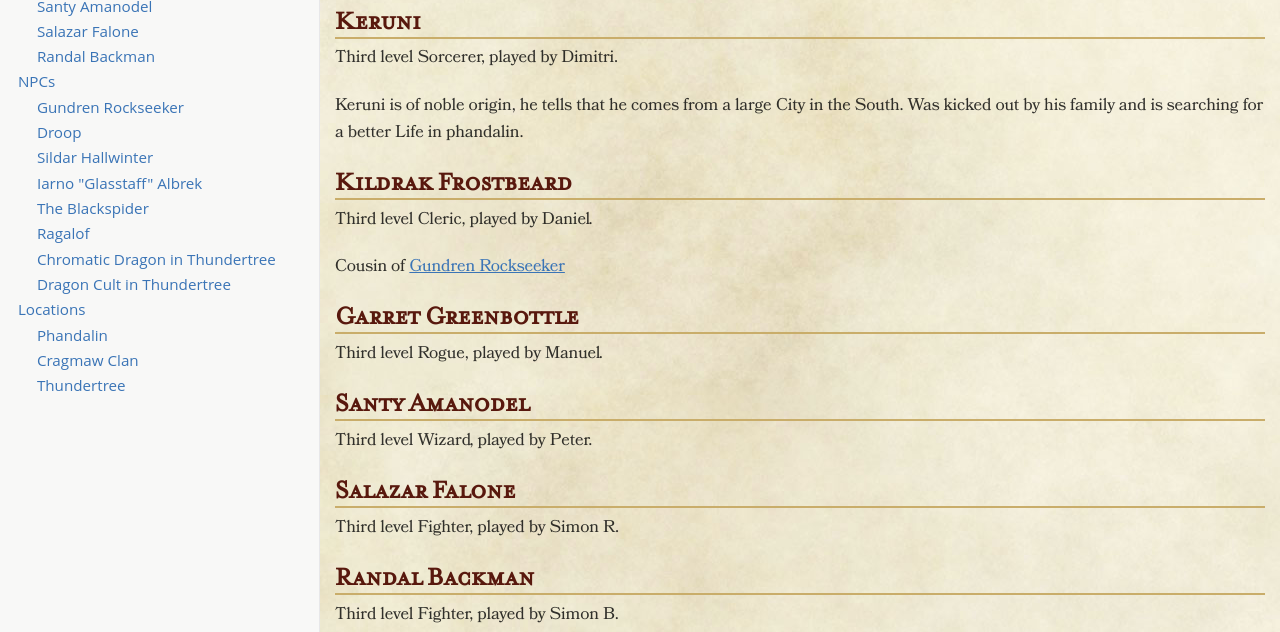
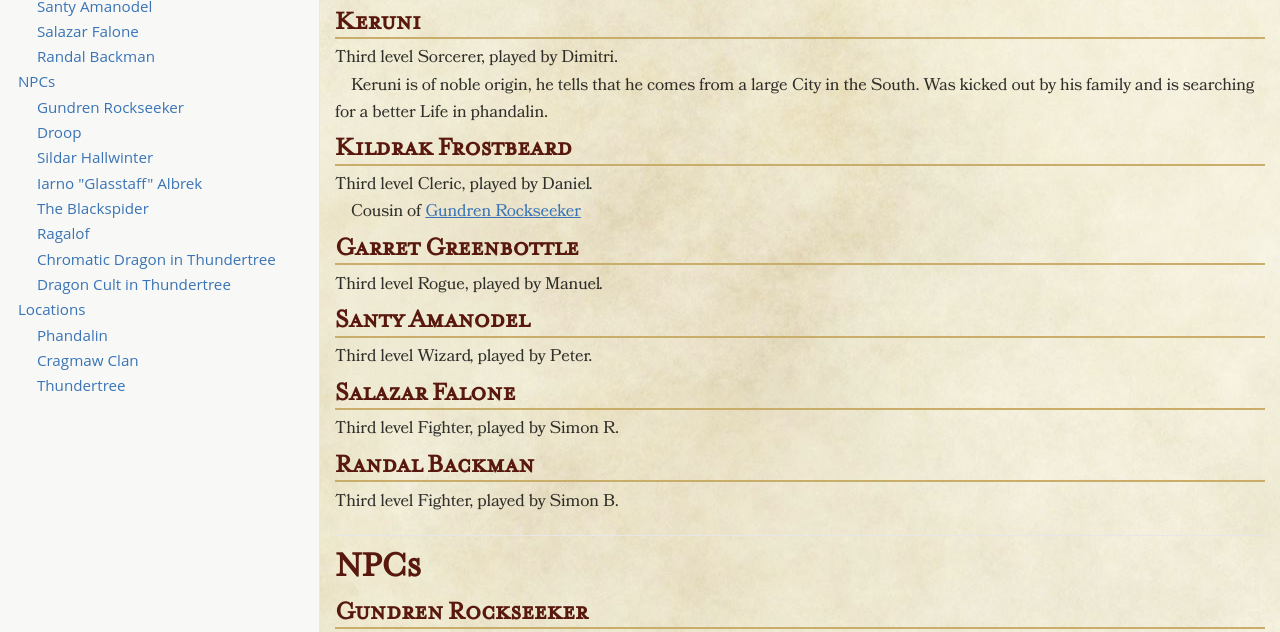
Before and after one commit to alskgj/alskgj.github.io, a plain HTML site: page index.html in a window 1280 px wide. Shown: the part 165-797 px from the top of the page. Drawn offline with Linux system fonts and the light colour scheme.

Commit message:
hanging indent of paragraphs

```diff
--- a/style/mystyle.css
+++ b/style/mystyle.css
@@ -34,6 +34,14 @@ a:hover{
 
 p, blockquote, dt, td.content, span.alt {
     font-size: 1.0625em;
+}
+
+.paragraph>p {
+  margin: 0 auto;
+}
+
+.paragraph + .paragraph {
+  text-indent: 1em;
 }
 
 ul>li p, ol>li p{
```
